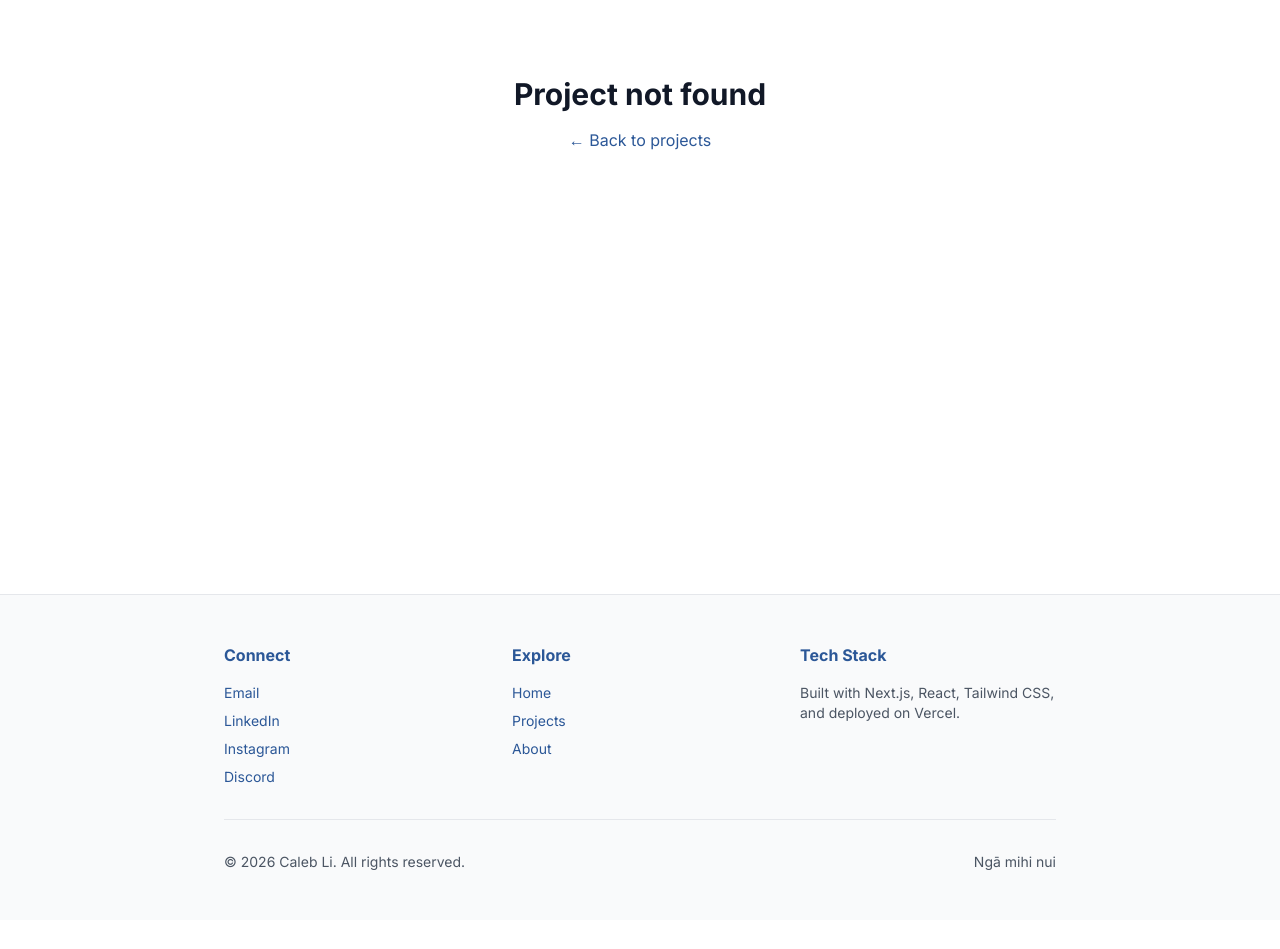
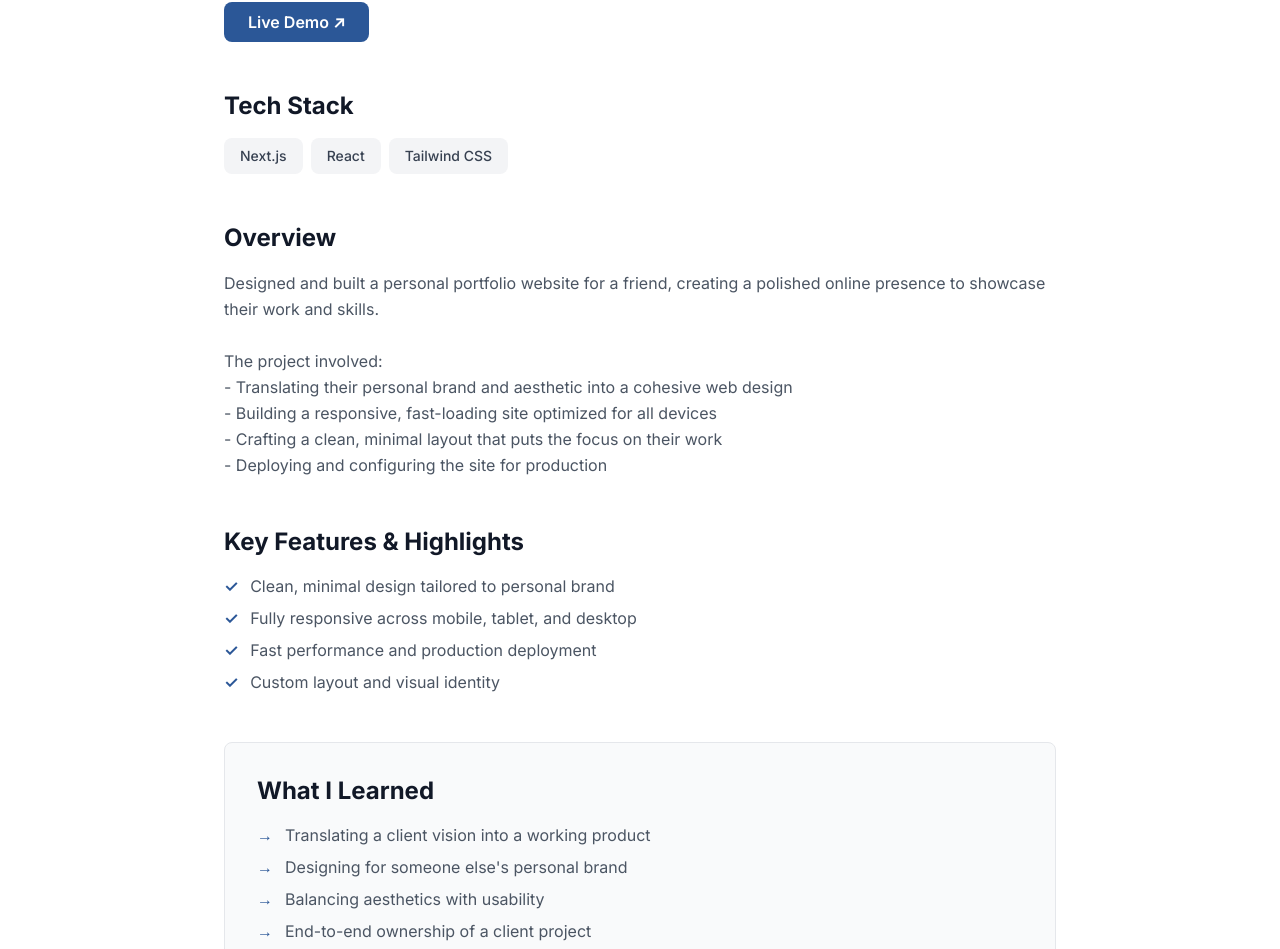
Before and after one commit to cc0b/portfolio, a Next.js app: page /projects/manfrd-portfolio in a window 1280 px wide. Shown: the part 351-1300 px from the top of the page. Before the commit the page ends 1271 px from the top, so only its background shows below. Built offline with nearby package versions, Linux system fonts and the light colour scheme.

Commit message:
added new project

```diff
--- a/src/app/contact/page.tsx
+++ b/src/app/contact/page.tsx
@@ -57,7 +57,7 @@ export default function Contact() {
                   LinkedIn
                 </h2>
                 <p className="text-gray-600 dark:text-gray-400 text-sm">
-                  Let's connect professionally
+Caleb Li
                 </p>
               </motion.a>
 
--- a/src/app/projects/[slug]/page.tsx
+++ b/src/app/projects/[slug]/page.tsx
@@ -33,6 +33,31 @@ The project demonstrates my ability to:
       'User authentication best practices',
       'UI/UX for productivity tools',
       'Effective use of AI-assisted development',
+    ],
+  },
+  'manfrd-portfolio': {
+    title: "Friend's Portfolio Website",
+    description: "A clean, modern portfolio website designed and built for a friend to showcase their work and personal brand.",
+    fullDescription: `Designed and built a personal portfolio website for a friend, creating a polished online presence to showcase their work and skills.
+
+The project involved:
+- Translating their personal brand and aesthetic into a cohesive web design
+- Building a responsive, fast-loading site optimized for all devices
+- Crafting a clean, minimal layout that puts the focus on their work
+- Deploying and configuring the site for production`,
+    technologies: ['Next.js', 'React', 'Tailwind CSS'],
+    demoUrl: 'https://manfrd.vercel.app',
+    highlights: [
+      'Clean, minimal design tailored to personal brand',
+      'Fully responsive across mobile, tablet, and desktop',
+      'Fast performance and production deployment',
+      'Custom layout and visual identity',
+    ],
+    learnings: [
+      'Translating a client vision into a working product',
+      'Designing for someone else\'s personal brand',
+      'Balancing aesthetics with usability',
+      'End-to-end ownership of a client project',
     ],
   },
   'velocity-bingo': {
@@ -119,16 +144,6 @@ export default function ProjectDetail({ params }: { params: { slug: string } })
                   Live Demo ↗
                 </a>
               )}
-              {project.githubUrl && (
-                <a
-                  href={project.githubUrl}
-                  target="_blank"
-                  rel="noopener noreferrer"
-                  className="px-6 py-2 border-2 border-[#2B5797] text-[#2B5797] rounded-lg hover:bg-[#f0f4f8] transition-colors font-semibold dark:hover:bg-gray-900"
-                >
-                  View on GitHub ↗
-                </a>
-              )}
             </div>
 
             {/* Tech Stack */}
--- a/src/app/projects/page.tsx
+++ b/src/app/projects/page.tsx
@@ -19,6 +19,13 @@ const projects = [
     technologies: ['HTML', 'CSS', 'JavaScript', 'Mobile-First'],
     demoUrl: 'https://velocity-bingo.vercel.app',
     slug: 'velocity-bingo',
+  },
+  {
+    title: 'MANFRD Portfolio Website',
+    description: 'A portfolio website designed and built for a friend to showcase their work and personal brand.',
+    technologies: ['Next.js', 'React', 'Tailwind CSS'],
+    demoUrl: 'https://manfrd.vercel.app',
+    slug: 'manfrd-portfolio',
   },
 ]
 
```
Also changed, not shown: 1 other file (tests, documents, lock files or other folders).
